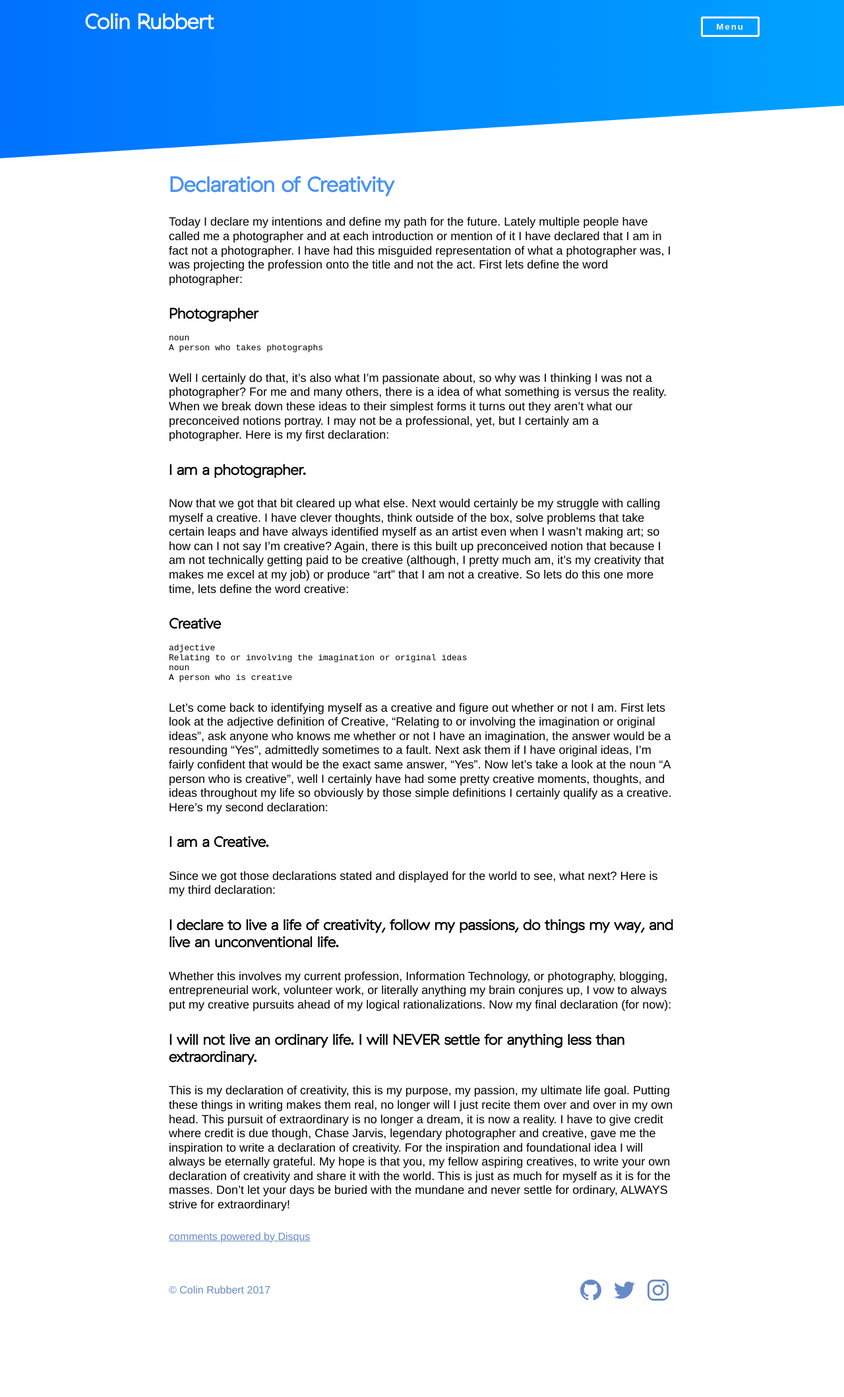
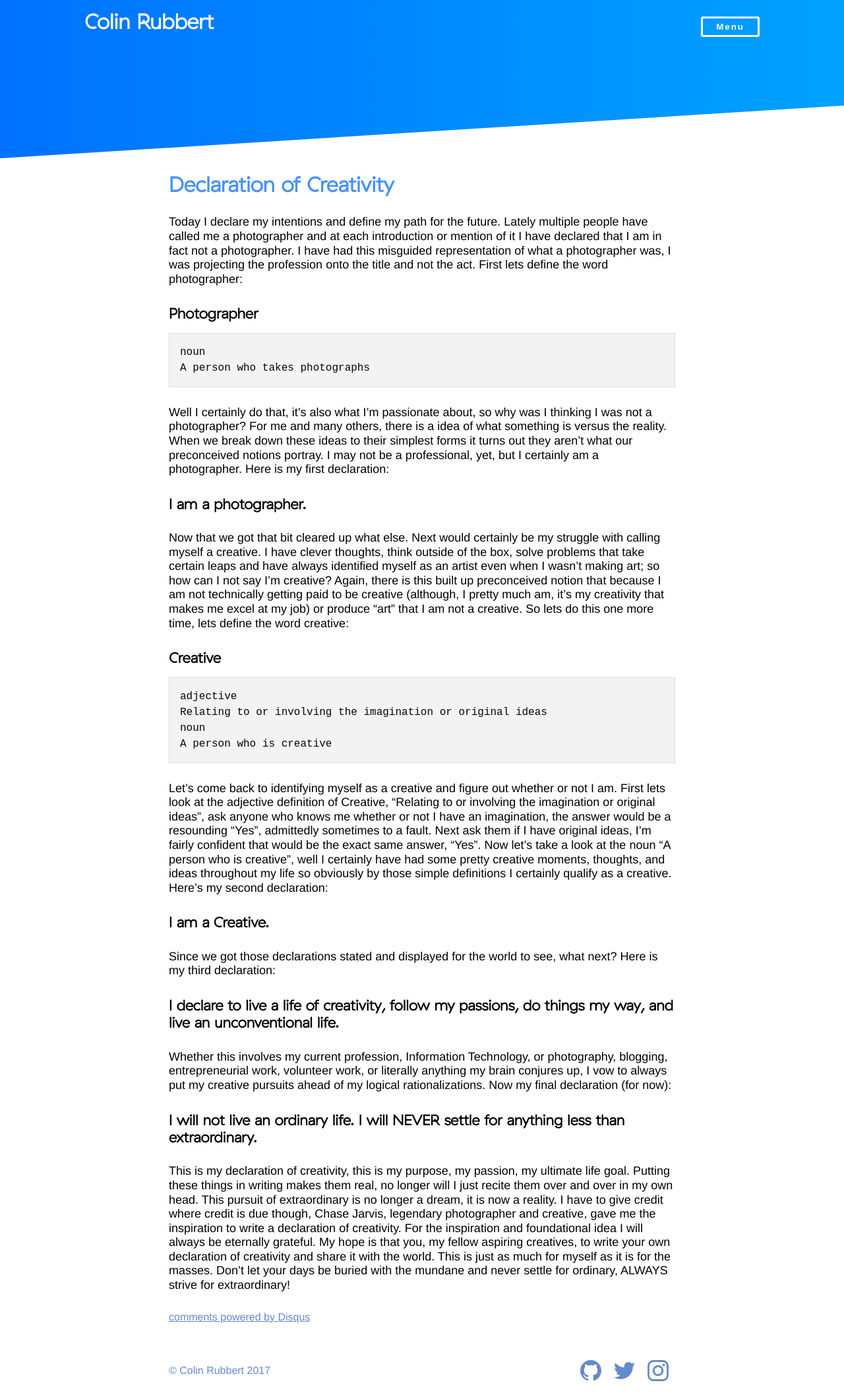
Before and after one commit to colinrubbert/colinrubbert.github.io, a Jekyll site: the page built from _posts/2014-09-29-Declaration-of-Creativity.md, in a window 1280 px wide. Shown: the whole page at 66% size. Built offline with Jekyll 4.4.1, drawn with Linux system fonts in a browser that asks for light colours; comment, search, counter and statistics services are not loaded; before the commit the page ends 1996 px from its top, so only the background shows below that.

Commit message:
add styling to 'pre' & 'code' snippets

```diff
--- a/_sass/1-base/_global.sass
+++ b/_sass/1-base/_global.sass
@@ -72,3 +72,21 @@ section
 @media screen and (min-width: $desktop-breakpoint)
   .section-header
     width: 50%
+
+/* Pre & Code */
+
+pre
+  padding: 1rem
+  border: 1px solid darken($divider-color, 10%)
+
+pre, code
+  color: $primary-text-color
+  background: $divider-color
+  font-family: 'Source Code Pro', monospace
+  text-align: left
+  white-space: pre
+  tab-size: 2
+  hypens: none
+  overflow: auto
+  line-height: 1.5
+  direction: ltr
```
Also changed, not shown: 2 other files.
